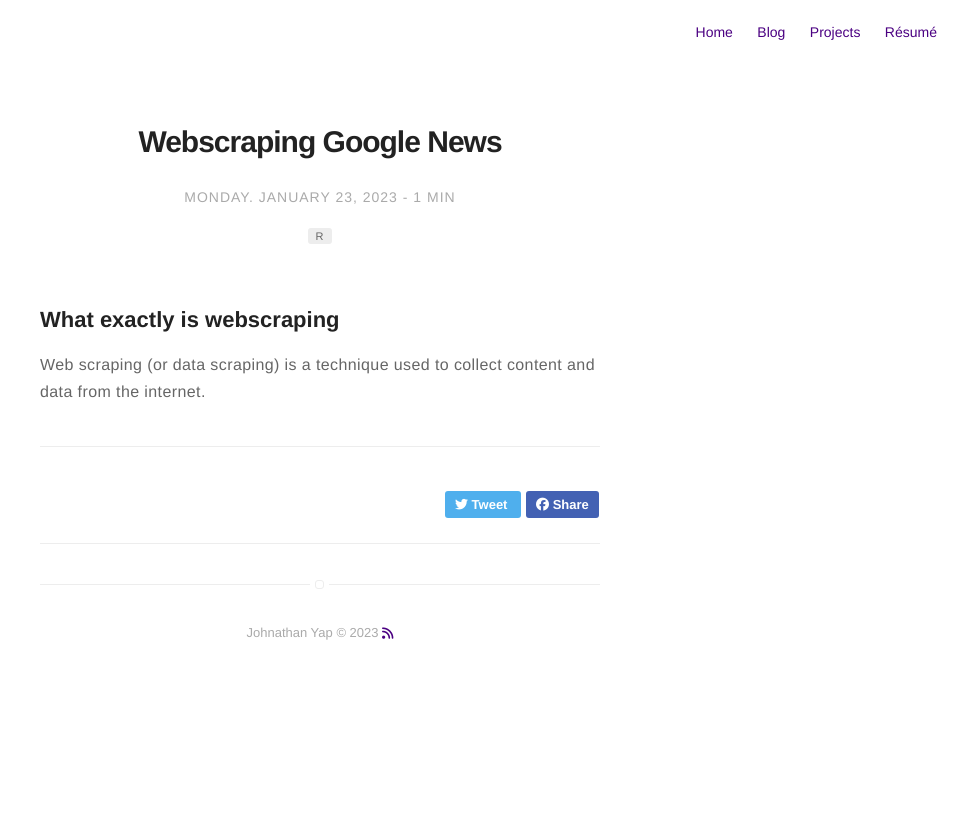
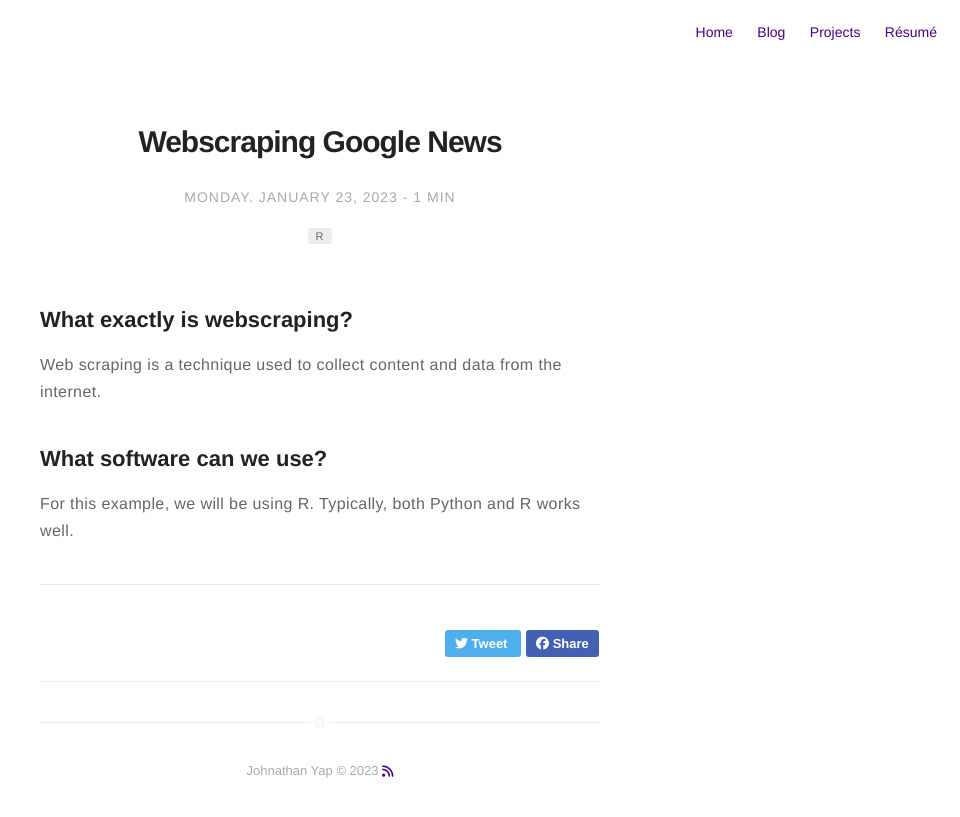
Before and after one commit to jxhnthan/john, a Jekyll site: the page built from _posts/2023-03-29-webscraping.markdown, in a window 1280 px wide. Shown: the top 817 px of the page, without its empty margins (320-1280 px from the left). Built offline with Jekyll 4.4.1, drawn with Linux system fonts in a browser that asks for light colours; nearby versions of some CDN libraries.

Commit message:
Update 2023-03-29-webscraping.markdown

```diff
--- a/_posts/2023-03-29-webscraping.markdown
+++ b/_posts/2023-03-29-webscraping.markdown
@@ -13,6 +13,10 @@ author: johndoe
 externalLink: false
 ---
 
-## What exactly is webscraping
+## What exactly is webscraping?
 
-Web scraping (or data scraping) is a technique used to collect content and data from the internet.
+Web scraping is a technique used to collect content and data from the internet.
+
+## What software can we use?
+
+For this example, we will be using R. Typically, both Python and R works well.
```
